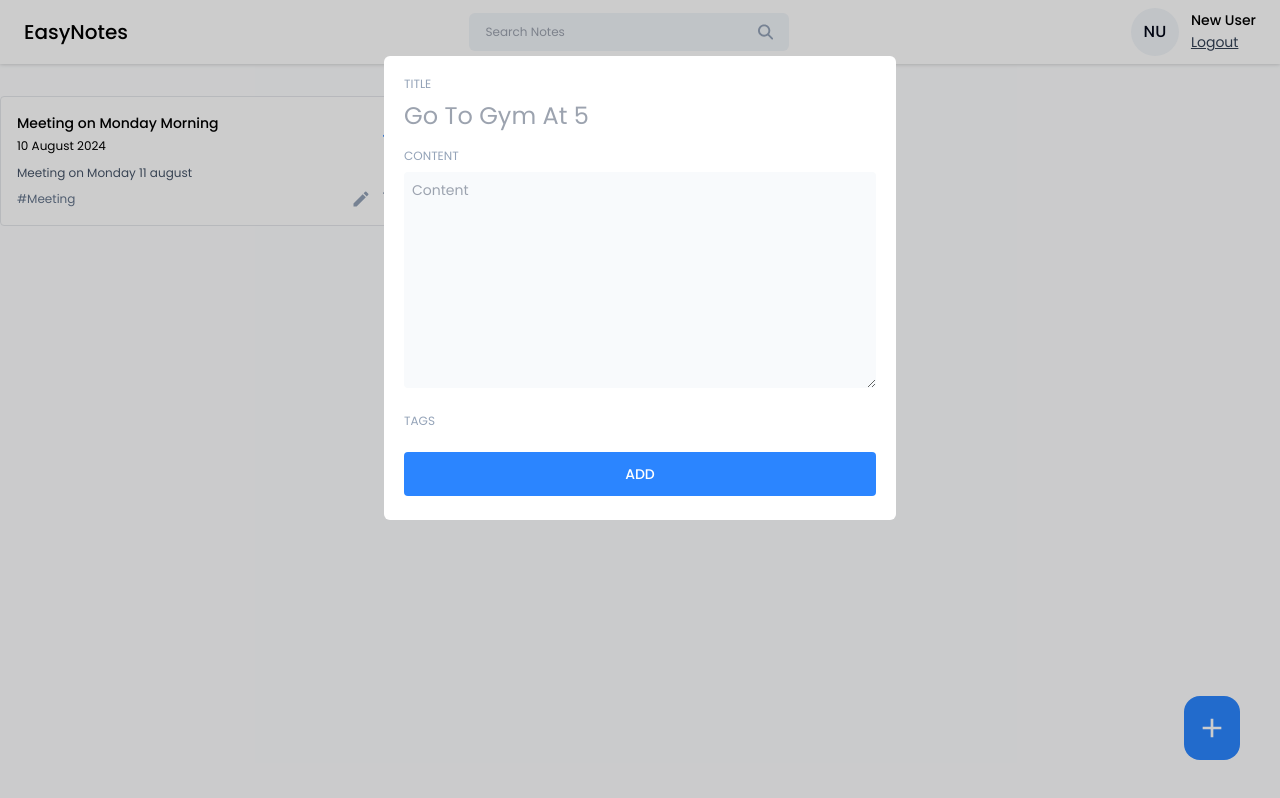
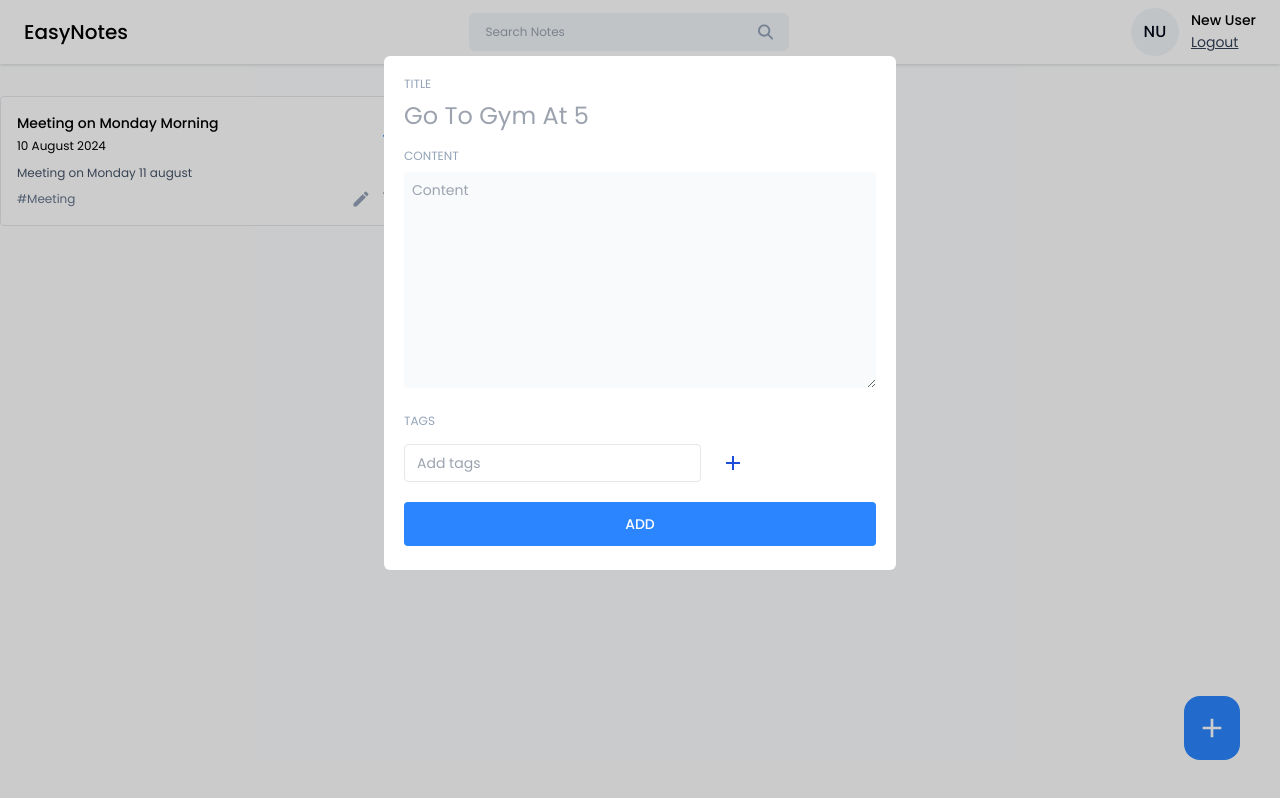
Before and after one commit to rajsolanki907/EasyNotes, a React (Vite) app in the folder frontend/EasyNotes/: page /dashboard in a window 1280 px wide. Both pictures are taken after a click on the button 1212 px from the left and 728 px from the top of the page. Built offline with nearby package versions, Linux system fonts and the light colour scheme.

Commit message:
Added Tags in the NoteCard

```diff
--- /dev/null
+++ b/frontend/EasyNotes/src/components/Input/TagInput.jsx
@@ -0,0 +1,62 @@
+import React, { useState } from 'react'
+import { MdAdd , MdClose } from 'react-icons/md'
+
+const TagInput = ({tags, setTags}) => {
+
+    const [inputValue, setInputValue] =useState("");
+
+    const handleInputChange = (e) => {
+        setInputValue(e.target.value);
+    };
+const addNewTag = () => {
+    if(inputValue.trim() !==""){
+        setTags([...tags, inputValue.trim()]);
+        setInputValue("");
+    }
+};
+
+const handleKeyDown = (e) => {
+    if(e.key === "Enter") {
+        addNewTag();
+    }
+}
+
+const handleRemoveTag = (tagToRemove) => {
+    setTags(tags.filter((tag)=> tag !== tagToRemove));
+};
+  return (
+    <div>
+        {tags.length> 0 &&(
+            <div className="flex items-center gap-2 flex-wrap mt-2">
+            {tags.map((tag, index) => (
+                <span key={index} className="">
+                    # {tag}
+                    <button onClick ={() => {
+                        handleRemoveTag(tag);
+                    }}>
+                        <MdClose />
+                    </button>
+                </span>
+            ))}
+        </div>
+        )}
+      <div className="flex items-center gap-4 mt-3">
+            <input type="text" className="text-sm bg-transparent border px-3 py-2 rounded outline-none"
+            placeholder="Add tags"
+            onChange={handleInputChange}
+            onKeyDown={handleKeyDown}
+            />
+
+            <button className="w-8 h-8 flex items-center justify-center rounded border-blue-700 hover:bg-blue-700"
+            onClick= {() => {
+                addNewTag()
+            }}
+            >
+                <MdAdd className="text-2xl text-blue-700 hover:text-white" />
+            </button>
+        </div>
+    </div>
+  )
+}
+
+export default TagInput
--- a/frontend/EasyNotes/src/pages/Home/AddEditNotes.jsx
+++ b/frontend/EasyNotes/src/pages/Home/AddEditNotes.jsx
@@ -1,6 +1,11 @@
-import React from 'react'
+import React, { useState } from 'react'
+import TagInput from '../../components/Input/TagInput'
 
 const AddEditNotes = () => {
+
+  const [title, setTitle] = useState("");
+  const [content, setContent] = useState("");
+  const [tags, setTags] = useState([]);
   return (
     <div>
       <div className="flex flex-col gap-2">
@@ -9,6 +14,8 @@
             type="text"
             className="text-2xl text-slate-950 outline-none"
             placeholder="Go To Gym At 5"
+            value = {title}
+            onChange = {({ target }) => setTitle(target.value)}
         />
       </div>
 
@@ -19,11 +26,14 @@
             className="text-sm text-slate-950 outline-none bg-slate-50 p-2 rounded"
             placeholder="Content"
             rows={10}
+            value={content}
+            onChange = {({ target }) => setContent(target.value)}
         />
       </div>
 
       <div className="mt-5">
         <label className="input-label">TAGS</label>
+        <TagInput tags={tags} setTags={setTags}/>
       </div>
       <button className="btn-primary font-medium mt-5 p-3" onClick={() => {}}>
         ADD
```
